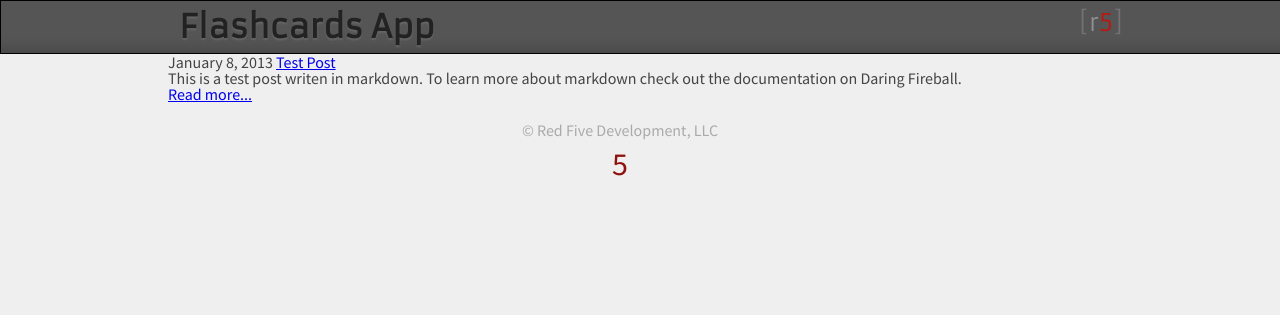
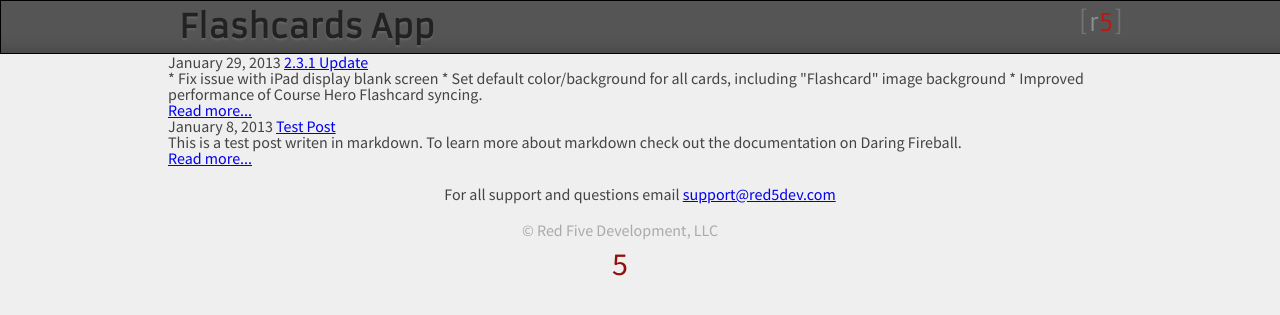
Before and after one commit to jwentworth/flashcardsapp.com, a Jekyll site: the page built from changelog.html, in a window 1280 px wide. Shown: the top 315 px of the page. Built offline with Jekyll 4.4.1, drawn with Linux system fonts in a browser that asks for light colours; Markdown is read by kramdown in place of the engine named in the settings.

```diff
--- a/_layouts/layout.html
+++ b/_layouts/layout.html
@@ -21,8 +21,18 @@
             <h1><a class="site-link" href="/">Flashcards App</a><a class="red5logo" href="http://www.red5dev.com"><span class="darkgray">[</span><span class="gray">r</span><span class="red">5</span><span class="darkgray">]</span></a></h1>
         </div>
     </header>
+<!--     <nav>
+        <ul class="container">
+            <li><a href="/features.html">Features</a></li>
+            <li><a href="/updates.html">Updates</a></li>
+        </ul>
+    </nav> -->
     <section class="container">
       {{ content }}
+    </section>
+
+    <section class="support">
+        <span>For all support and questions email <a href="mailto:support@red5dev.com">support@red5dev.com</a></span>
     </section>
 
     <footer>
--- a/index.html
+++ b/index.html
@@ -59,7 +59,3 @@
         <li>Track how well you know each card.<br/>Skip cards you know, or let SmartStudy help you ace the test</li>
     </ul>
 </section>
-
-<section class="support">
-    <span>For all support and questions email <a href="mailto:support@red5dev.com">support@red5dev.com</a></span>
-</section>
--- a/stylesheets/style.css
+++ b/stylesheets/style.css
@@ -15,10 +15,10 @@
 
 article, aside, details, figcaption, figure, footer, header, hgroup, menu, nav, section, summary { display: block; }
 
-.container { *zoom: 1; max-width: 19em; _width: 19em; padding-left: 1em; padding-right: 1em; margin-left: auto; margin-right: auto; }
-.container:after { content: ""; display: table; clear: both; }
-@media (min-width: 39em) { .container { max-width: 39em; } }
-@media (min-width: 59em) { .container { max-width: 59em; } }
+.container, #disqus_thread { *zoom: 1; max-width: 19em; _width: 19em; padding-left: 1em; padding-right: 1em; margin-left: auto; margin-right: auto; }
+.container:after, #disqus_thread:after { content: ""; display: table; clear: both; }
+@media (min-width: 39em) { .container, #disqus_thread { max-width: 39em; } }
+@media (min-width: 59em) { .container, #disqus_thread { max-width: 59em; } }
 
 article, aside, details, figcaption, figure, footer, header, hgroup, menu, nav, section { display: block; }
 
@@ -26,6 +26,10 @@
 
 .banner { font-family: 'Armata', sans-serif; text-align: center; margin: 10px; font-size: 1.5em; font-weight: bold; letter-spacing: .05em; line-height: 1.5em; text-shadow: 0px -1px 1px #222222; }
 @media (min-width: 59em) { .banner { font-size: 2.5em; } }
+
+nav { width: 100%; background: #353535; text-shadow: 0px 2px 2px #666666; padding: .25em; }
+nav li { float: left; margin-left: 1em; }
+nav a { color: #fefefe; text-decoration: none; }
 
 header { -webkit-box-shadow: inset 0 -18px 15px -15px rgba(0, 0, 0, 0.2); -moz-box-shadow: inset 0 -18px 15px -15px rgba(0, 0, 0, 0.2); box-shadow: inset 0 -18px 15px -15px rgba(0, 0, 0, 0.2); width: 100%; border: 1px solid black; padding: 10px; background: #555; }
 header h1 { font-family: 'Armata', sans-serif; font-size: 1.5em; }
```
Also changed, not shown: _layouts/post.html (+16 -0 lines), _posts/2013-01-29-2.3.1.textile (added, +9 -0 lines), sass/style.scss (+16 -1 lines), stylesheets/style (Jasons-MacBook-Air's conflicted copy 2013-01-11).css (added, +64 -0 lines), updates.html (added, +14 -0 lines), images/notecard_sheet.png (added).
